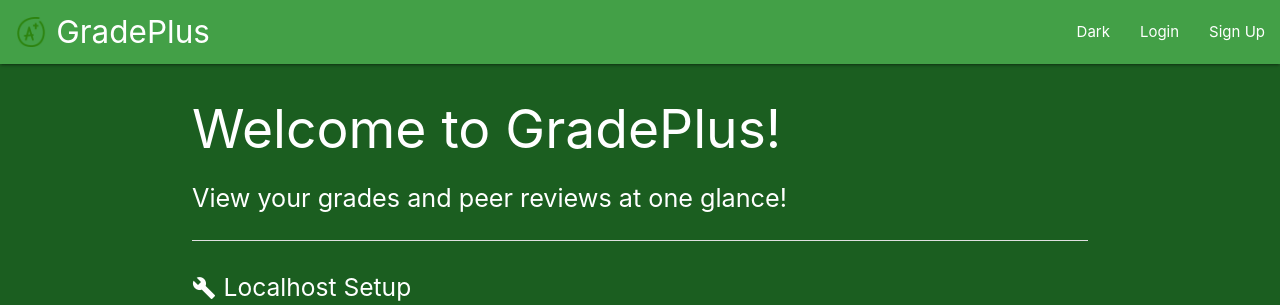
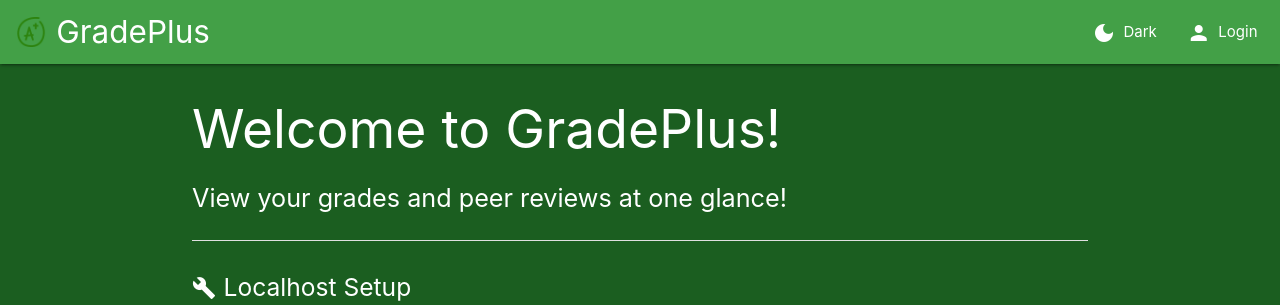
Before and after one commit to mafewer/GradePlus, a PHP site: page /index.php in a window 1280 px wide. Shown: the top 305 px of the page. Run offline with PHP 8.4, Linux system fonts and the light colour scheme.

Commit message:
Adjusted Navigation Header

```diff
--- a/header.php
+++ b/header.php
@@ -16,11 +16,10 @@
 <div class="navbar-fixed">
   <nav>
     <div class="nav-wrapper">
-      <a href="" style="margin-left: 1.75rem;" class="brand-logo"><img style="width: 2rem; position: relative; right: 0.7rem; top: 0.25rem;" src="img/logoGreen.png">GradePlus</a>
-      <ul id="nav-mobile" class="right hide-on-med-and-down">
-        <li><a class="theme">Dark</a></li>
-        <li><a>Login</a></li>
-        <li><a>Sign Up</a></li>
+      <a href="index.php" style="margin-left: 1.75rem;" class="brand-logo"><img style="width: 2rem; position: relative; right: 0.7rem; top: 0.25rem;" src="img/logoGreen.png">GradePlus</a>
+      <ul id="nav-mobile" class="right hide-on-med-and-down" style="margin-right: 0.5rem;">
+        <li><a class="theme"><i class="material-icons left theme">dark_mode</i><span class="theme">Dark</span></a></li>
+        <li><a href="login.php"><i class="material-icons left">person</i>Login</a></li>
       </ul>
     </div>
   </nav>
@@ -37,4 +36,9 @@ body {
 .nav-wrapper {
     transition: background-color 0.5s, color 0.5s;
 }
+
+ul#nav-mobile li a i {
+    margin-right: 0.5rem;
+    margin-top: 0.05rem;
+}
 </style>
--- a/js/theme.js
+++ b/js/theme.js
@@ -1,11 +1,13 @@
 
 function themeSet() {
     if (localStorage.getItem("isDark") == "true") {
-        $("a.theme").text("Light");
+        $("span.theme").text("Light");
+        $("i.theme").text("light_mode");
         $(".nav-wrapper").removeClass("green darken-1").addClass("grey darken-4");
         $("body").removeClass("green darken-4").addClass("black accent-4");
     } else {
-        $("a.theme").text("Dark");
+        $("span.theme").text("Dark");
+        $("i.theme").text("dark_mode");
         $(".nav-wrapper").removeClass("grey darken-4").addClass("green darken-1");
         $("body").removeClass("black accent-4").addClass("green darken-4");
     }
```
